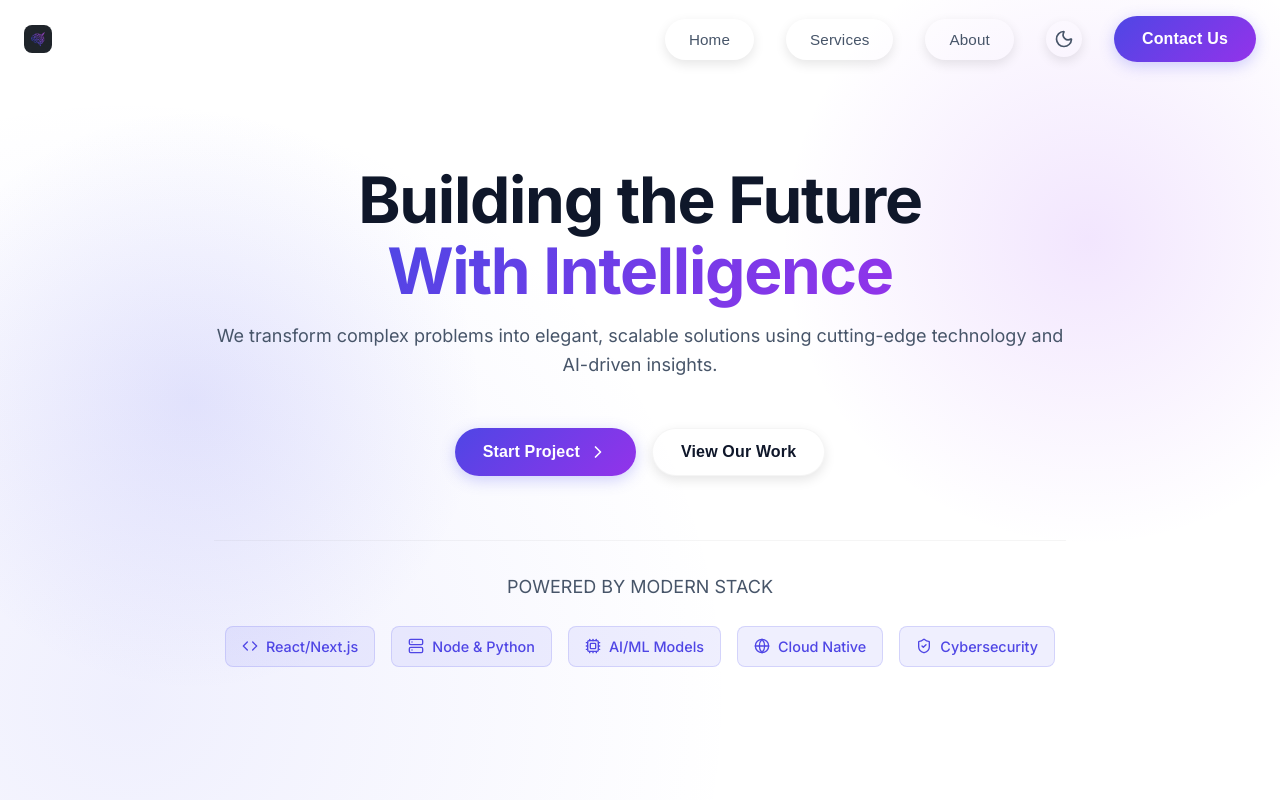
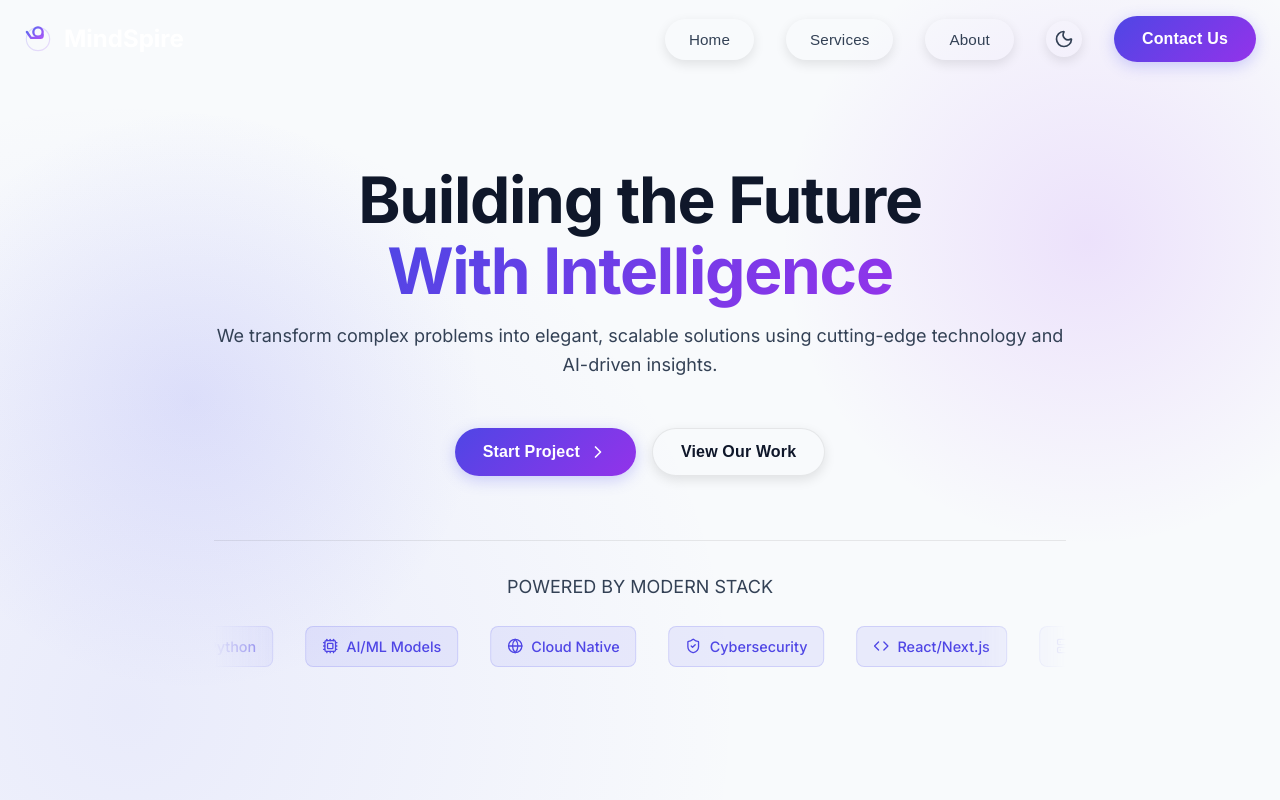
Before and after one commit to Avinash174/Self-Web-Dev-Learning, a React (Vite) app in the folder company_web/: page / in a window 1280 px wide. Shown: the top 800 px of the page. Built offline with nearby package versions, Linux system fonts and the light colour scheme.

Commit message:
refactor: move Contact section styling from inline styles to dedicated CSS classes.

```diff
--- a/company_web/index.html
+++ b/company_web/index.html
@@ -2,7 +2,7 @@
 <html lang="en">
   <head>
     <meta charset="UTF-8" />
-    <link rel="icon" type="image/svg+xml" href="/vite.svg" />
+    <link rel="icon" type="image/svg+xml" href="/logo.svg" />
     <meta name="viewport" content="width=device-width, initial-scale=1.0" />
     <title>MindSpire | Intelligent Digital Solutions</title>
   </head>
--- a/company_web/src/components/Navbar.jsx
+++ b/company_web/src/components/Navbar.jsx
@@ -1,6 +1,6 @@
 import React, { useState, useEffect } from "react";
 import { Menu, X, Sun, Moon } from "lucide-react";
-import logo from "../assets/logo.png";
+import logo from "/logo.svg";
 import { motion } from "framer-motion";
 
 const Navbar = ({ scrollToSection, theme, toggleTheme }) => {
--- a/company_web/src/index.css
+++ b/company_web/src/index.css
@@ -32,25 +32,25 @@
 
 
 html[data-theme="light"] {
-  --bg-primary: #ffffff;
-  --bg-secondary: #f8fafc;
-  --bg-tertiary: #f1f5f9;
+  --bg-primary: #f8fafc; /* Slightly darker white for contrast */
+  --bg-secondary: #f1f5f9;
+  --bg-tertiary: #e2e8f0;
   --accent-primary: #4f46e5;
   --accent-secondary: #9333ea;
   --accent-glow: rgba(79, 70, 229, 0.3);
   --accent-gradient: linear-gradient(135deg, #4f46e5 0%, #9333ea 100%);
   --text-primary: #0f172a;
-  --text-secondary: #475569;
+  --text-secondary: #334155; /* Darker secondary text for better readability */
   --text-tertiary: #64748b;
-  --border-color: rgba(0, 0, 0, 0.04);
+  --border-color: rgba(0, 0, 0, 0.08); /* Slightly stronger border */
   --card-bg: #ffffff;
   --glass-border: transparent;
-  --nav-bg: rgba(255, 255, 255, 0.9);
+  --nav-bg: rgba(255, 255, 255, 0.95);
   --input-bg: #f8fafc;
-  --shadow-sm: 0 1px 2px rgba(0, 0, 0, 0.04);
-  --shadow-md: 0 10px 30px -10px rgba(0, 0, 0, 0.08), 0 4px 12px -5px rgba(0, 0, 0, 0.02);
-  --shadow-lg: 0 20px 40px -10px rgba(0, 0, 0, 0.1), 0 8px 16px -8px rgba(0, 0, 0, 0.04);
-  --shadow-accent: 0 10px 40px -10px rgba(99, 102, 241, 0.25);
+  --shadow-sm: 0 1px 2px rgba(0, 0, 0, 0.06);
+  --shadow-md: 0 4px 6px -1px rgba(0, 0, 0, 0.1), 0 2px 4px -1px rgba(0, 0, 0, 0.06);
+  --shadow-lg: 0 20px 25px -5px rgba(0, 0, 0, 0.1), 0 10px 10px -5px rgba(0, 0, 0, 0.04);
+  --shadow-accent: 0 10px 40px -10px rgba(99, 102, 241, 0.4);
   color-scheme: light;
 }
 
@@ -246,12 +246,30 @@ button:active {
   width: 100%;
 }
 
-.tech-badges {
+
+/* Marquee Animation */
+.tech-marquee-wrapper {
+  overflow: hidden;
+  width: 100%;
+  position: relative;
+  mask-image: linear-gradient(to right, transparent, black 10%, black 90%, transparent);
+  -webkit-mask-image: linear-gradient(to right, transparent, black 10%, black 90%, transparent);
+}
+
+.tech-marquee {
   display: flex;
-  flex-wrap: wrap;
-  justify-content: center;
-  gap: 1rem;
-  margin-top: 1rem;
+  gap: 2rem;
+  width: max-content;
+  animation: scroll 20s linear infinite;
+}
+
+@keyframes scroll {
+  0% { transform: translateX(0); }
+  100% { transform: translateX(-33.33%); } /* Move 1/3 of the width (since we have 3 sets) */
+}
+
+.tech-marquee:hover {
+  animation-play-state: paused;
 }
 
 .tech-badge {
@@ -265,13 +283,72 @@ button:active {
   color: var(--accent-primary);
   font-size: 0.9rem;
   font-weight: 500;
+  white-space: nowrap; /* Prevent wrapping in marquee */
   transition: all 0.3s ease;
 }
 
-.tech-badge:hover {
-  background: rgba(99, 102, 241, 0.2);
-  transform: translateY(-2px);
-  box-shadow: 0 4px 12px rgba(99, 102, 241, 0.15);
+/* Contact Section Styles */
+.contact-items {
+  display: flex;
+  flex-direction: column;
+  gap: 1.5rem;
+  margin-top: 2rem;
+}
+
+.contact-item {
+  display: flex;
+  align-items: center;
+  gap: 1rem;
+  padding: 1rem;
+  border-radius: 16px;
+  background: var(--bg-tertiary);
+  border: 1px solid var(--border-color);
+  transition: all 0.3s ease;
+  cursor: pointer;
+}
+
+.contact-item:hover {
+  transform: translateX(10px);
+  background: var(--card-bg);
+  box-shadow: var(--shadow-md);
+  border-color: var(--accent-primary);
+}
+
+.contact-icon-box {
+  display: flex;
+  align-items: center;
+  justify-content: center;
+  padding: 12px;
+  border-radius: 12px;
+  background: rgba(99, 102, 241, 0.1);
+  color: var(--accent-primary);
+  transition: all 0.3s ease;
+}
+
+.contact-item:hover .contact-icon-box {
+  background: var(--accent-primary);
+  color: white;
+  transform: scale(1.1);
+}
+
+.status-message {
+  padding: 1rem;
+  border-radius: 8px;
+  margin-top: 1rem;
+  font-weight: 500;
+  text-align: center;
+}
+
+.status-message.success {
+  background: rgba(16, 185, 129, 0.1);
+  color: #10b981;
+  border: 1px solid rgba(16, 185, 129, 0.2);
+}
+
+.status-message.error {
+  background: rgba(239, 68, 68, 0.1);
+  color: #ef4444;
+  border: 1px solid rgba(239, 68, 68, 0.2);
 }
 
 /* Responsive Media Queries */
--- a/company_web/src/sections/Contact.jsx
+++ b/company_web/src/sections/Contact.jsx
@@ -50,67 +50,27 @@ const Contact = () => {
               drive meaningful growth.
             </p>
 
-            <div
-              className="info-item"
-              style={{
-                display: "flex",
-                alignItems: "center",
-                gap: "1rem",
-                marginBottom: "1.5rem",
-              }}
-            >
-              <div
-                style={{
-                  background: "rgba(99, 102, 241, 0.1)",
-                  padding: "12px",
-                  borderRadius: "12px",
-                  color: "var(--accent-primary)",
-                }}
-              >
-                <Mail size={24} />
+            <div className="contact-items">
+              <div className="contact-item">
+                <div className="contact-icon-box">
+                  <Mail size={24} />
+                </div>
+                <span>hello@mindspire.tech</span>
               </div>
-              <span style={{ fontSize: "1.1rem" }}>hello@mindspire.tech</span>
-            </div>
 
-            <div
-              className="info-item"
-              style={{
-                display: "flex",
-                alignItems: "center",
-                gap: "1rem",
-                marginBottom: "1.5rem",
-              }}
-            >
-              <div
-                style={{
-                  background: "rgba(99, 102, 241, 0.1)",
-                  padding: "12px",
-                  borderRadius: "12px",
-                  color: "var(--accent-primary)",
-                }}
-              >
-                <MapPin size={24} />
+              <div className="contact-item">
+                <div className="contact-icon-box">
+                  <MapPin size={24} />
+                </div>
+                <span>101 Innovation Blvd, Silicon Valley, CA</span>
               </div>
-              <span style={{ fontSize: "1.1rem" }}>
-                101 Innovation Blvd, Silicon Valley, CA
-              </span>
-            </div>
 
-            <div
-              className="info-item"
-              style={{ display: "flex", alignItems: "center", gap: "1rem" }}
-            >
-              <div
-                style={{
-                  background: "rgba(99, 102, 241, 0.1)",
-                  padding: "12px",
-                  borderRadius: "12px",
-                  color: "var(--accent-primary)",
-                }}
-              >
-                <Phone size={24} />
+              <div className="contact-item">
+                <div className="contact-icon-box">
+                  <Phone size={24} />
+                </div>
+                <span>+1 (415) 555-0123</span>
               </div>
-              <span style={{ fontSize: "1.1rem" }}>+1 (415) 555-0123</span>
             </div>
           </div>
 
@@ -166,32 +126,12 @@ const Contact = () => {
             </button>
 
             {status === "success" && (
-              <div
-                className="success-message fade-in"
-                style={{
-                  marginTop: "1rem",
-                  padding: "1rem",
-                  background: "rgba(16, 185, 129, 0.1)",
-                  color: "#10b981",
-                  borderRadius: "8px",
-                  border: "1px solid rgba(16, 185, 129, 0.2)",
-                }}
-              >
+              <div className="status-message success fade-in">
                 Message sent successfully! We'll get back to you soon.
               </div>
             )}
             {status === "error" && (
-              <div
-                className="error-message fade-in"
-                style={{
-                  marginTop: "1rem",
-                  padding: "1rem",
-                  background: "rgba(239, 68, 68, 0.1)",
-                  color: "#ef4444",
-                  borderRadius: "8px",
-                  border: "1px solid rgba(239, 68, 68, 0.2)",
-                }}
-              >
+              <div className="status-message error fade-in">
                 Something went wrong. Please try again.
               </div>
             )}
--- a/company_web/src/sections/Hero.jsx
+++ b/company_web/src/sections/Hero.jsx
@@ -63,12 +63,29 @@ const Hero = ({ scrollToSection }) => {
           className="tech-stack-container"
         >
           <p className="text-secondary text-sm mb-4">POWERED BY MODERN STACK</p>
-          <div className="tech-badges">
-            <TechBadge icon={Code} label="React/Next.js" />
-            <TechBadge icon={Server} label="Node & Python" />
-            <TechBadge icon={Cpu} label="AI/ML Models" />
-            <TechBadge icon={Globe} label="Cloud Native" />
-            <TechBadge icon={ShieldCheck} label="Cybersecurity" />
+          <div className="tech-marquee-wrapper">
+            <div className="tech-marquee">
+              {/* First set of badges */}
+              <TechBadge icon={Code} label="React/Next.js" />
+              <TechBadge icon={Server} label="Node & Python" />
+              <TechBadge icon={Cpu} label="AI/ML Models" />
+              <TechBadge icon={Globe} label="Cloud Native" />
+              <TechBadge icon={ShieldCheck} label="Cybersecurity" />
+
+              {/* Duplicated set for seamless loop */}
+              <TechBadge icon={Code} label="React/Next.js" />
+              <TechBadge icon={Server} label="Node & Python" />
+              <TechBadge icon={Cpu} label="AI/ML Models" />
+              <TechBadge icon={Globe} label="Cloud Native" />
+              <TechBadge icon={ShieldCheck} label="Cybersecurity" />
+
+              {/* Triplicated set for wide screens */}
+              <TechBadge icon={Code} label="React/Next.js" />
+              <TechBadge icon={Server} label="Node & Python" />
+              <TechBadge icon={Cpu} label="AI/ML Models" />
+              <TechBadge icon={Globe} label="Cloud Native" />
+              <TechBadge icon={ShieldCheck} label="Cybersecurity" />
+            </div>
           </div>
         </motion.div>
       </div>
```
Also changed, not shown: company_web/public/logo.svg (added).
